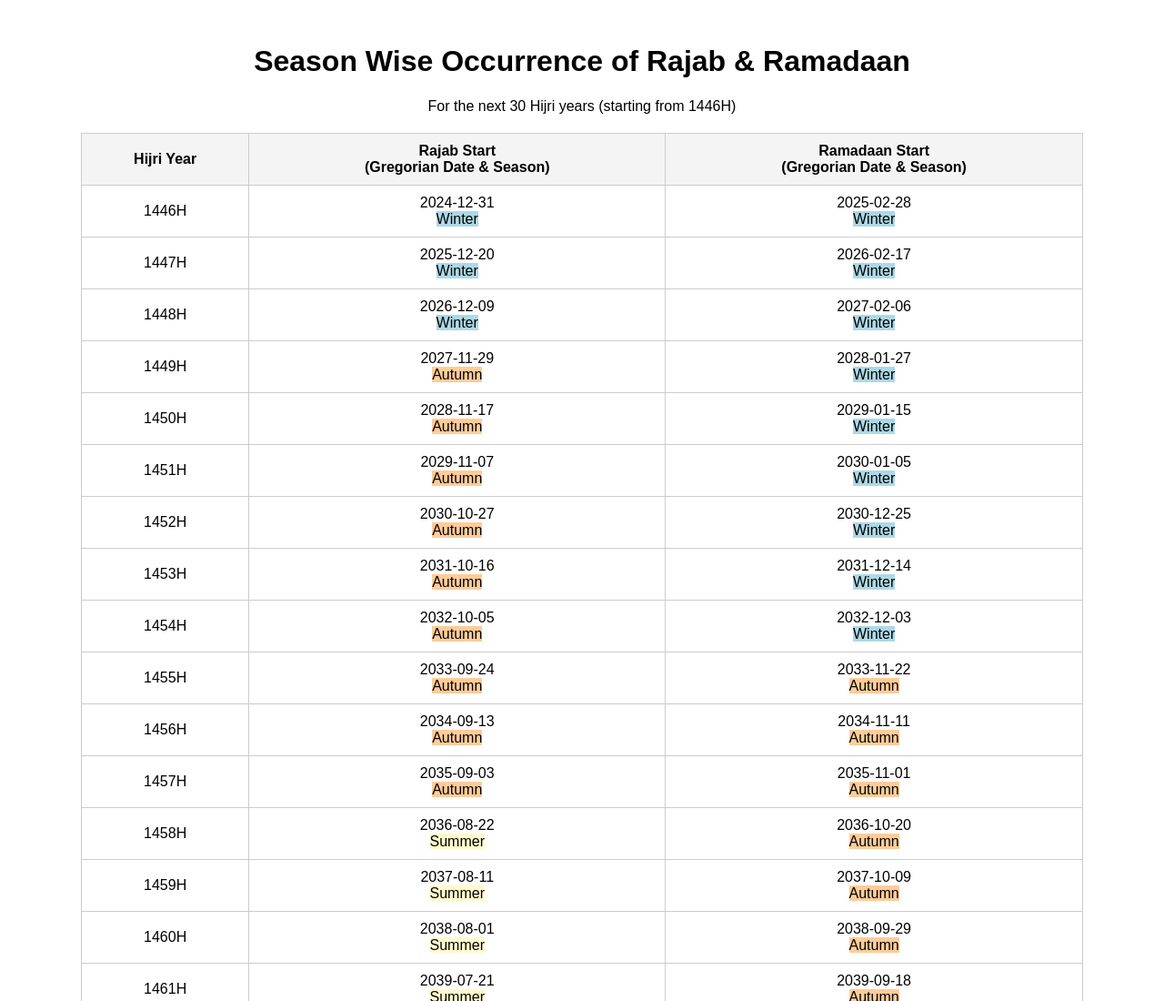
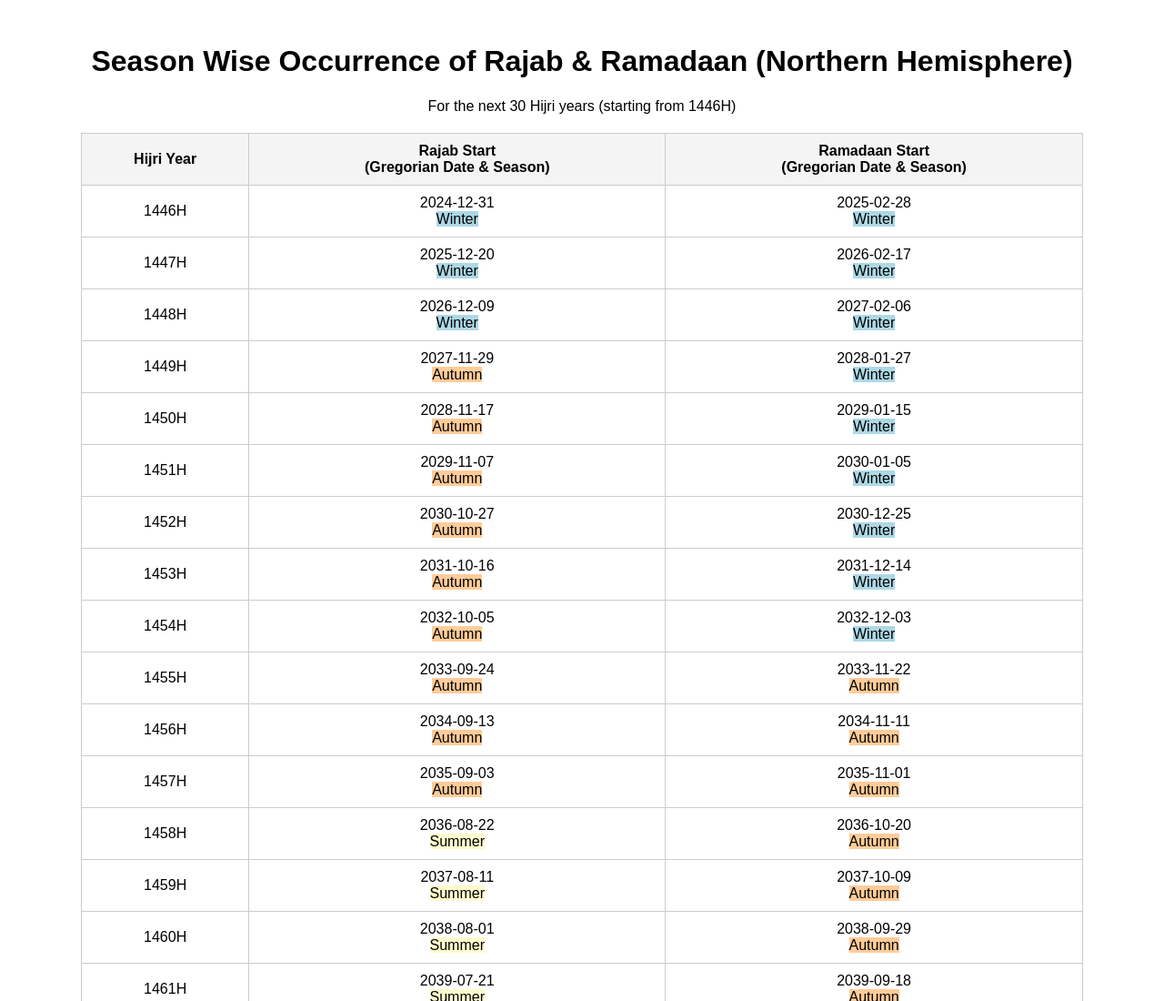
Before and after one commit to migandhi/season30yrsRamadanRajab, a plain HTML site: page index.html in a window 1280 px wide. Shown: the top 1100 px of the page at 91% size. Drawn offline with Linux system fonts and the light colour scheme.

Commit message:
Update index.html
Northern Hemisphere H1

```diff
--- a/index.html
+++ b/index.html
@@ -30,7 +30,7 @@
   </style>
 </head>
 <body>
-  <h1>Season Wise Occurrence of Rajab & Ramadaan</h1>
+  <h1>Season Wise Occurrence of Rajab & Ramadaan (Northern Hemisphere)</h1>
   <p>For the next 30 Hijri years (starting from 1446H)</p>
   <table>
     <thead>
```
